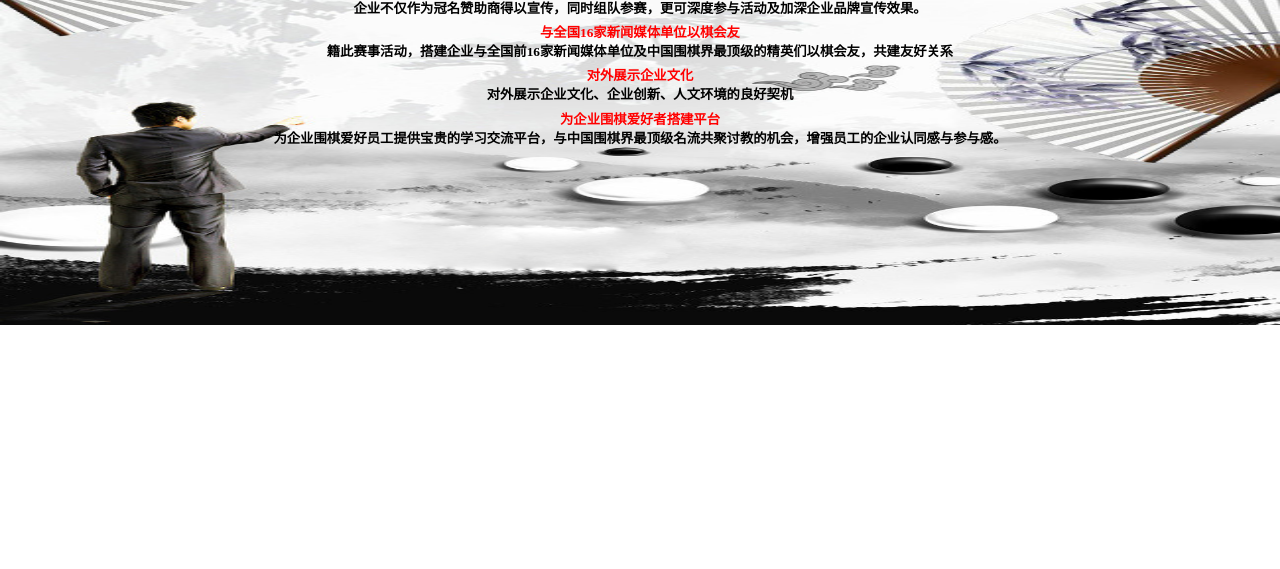
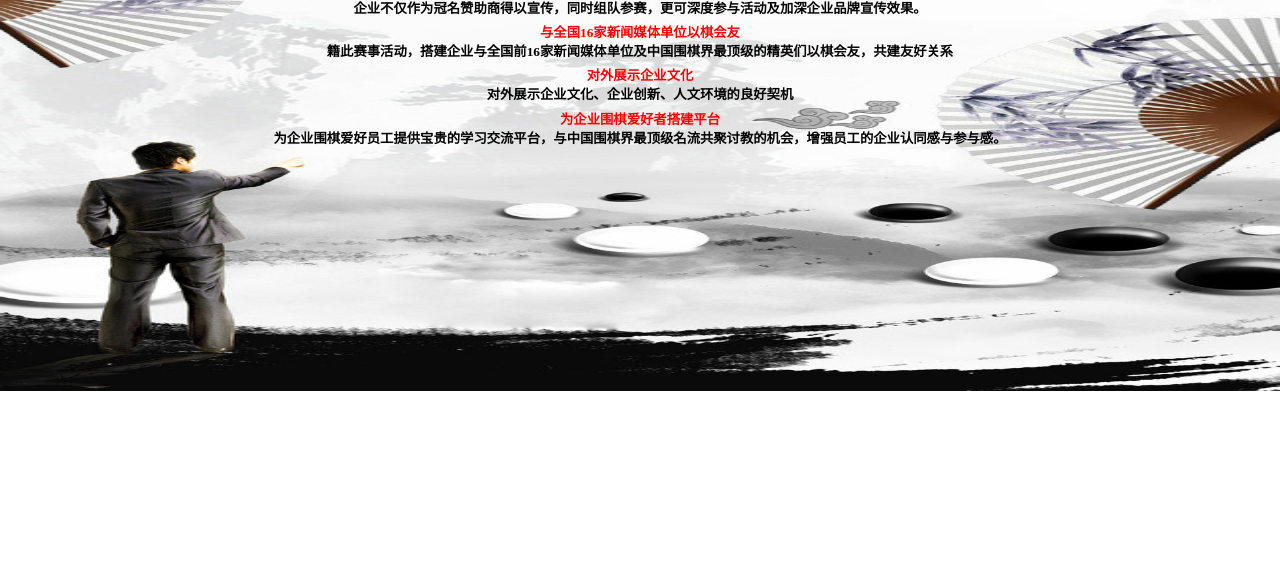
Before and after one commit to zhangshenyang/dasaiguihua, a plain HTML site: page index.html in a window 1280 px wide. Shown: the part 231-800 px from the top of the page. Drawn offline with Linux system fonts and the light colour scheme; a script that the page names is missing.

Commit message:
Update index.css

```diff
--- a/css/index.css
+++ b/css/index.css
@@ -16,7 +16,7 @@ html{
     0%{ transform: translateY(30rem); opacity: 0;}
     100%{ transform: translateY(0rem); opacity: 1;}
 }
-.bg_body{background:url("../images/bg2.jpg");background-size: 100% 100%;  width: 100%;height: 12.5rem;}
+.bg_body{background:url("../images/bg2.jpg");background-size: 100% 100%;  width: 100%;height: 14rem;}
 .bg_body .bot{font-size: 0.5rem;font-weight: bold;font-family:宋体;text-align: center;color: black;
 padding-top: 0.3rem;padding-bottom: 0.3rem;}
 .img{background-repeat: no-repeat;width: 100%;height: 4rem;}
```
